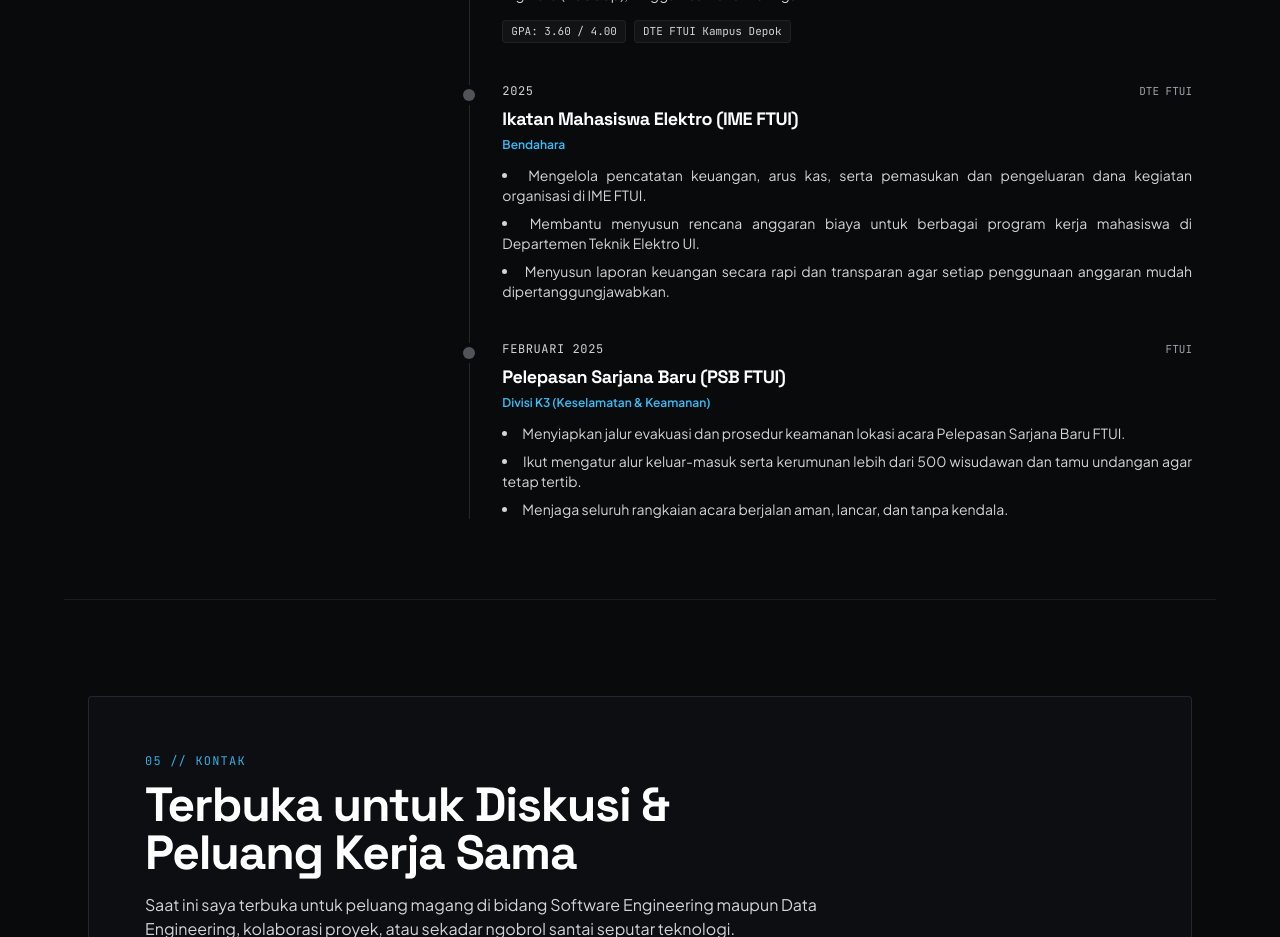
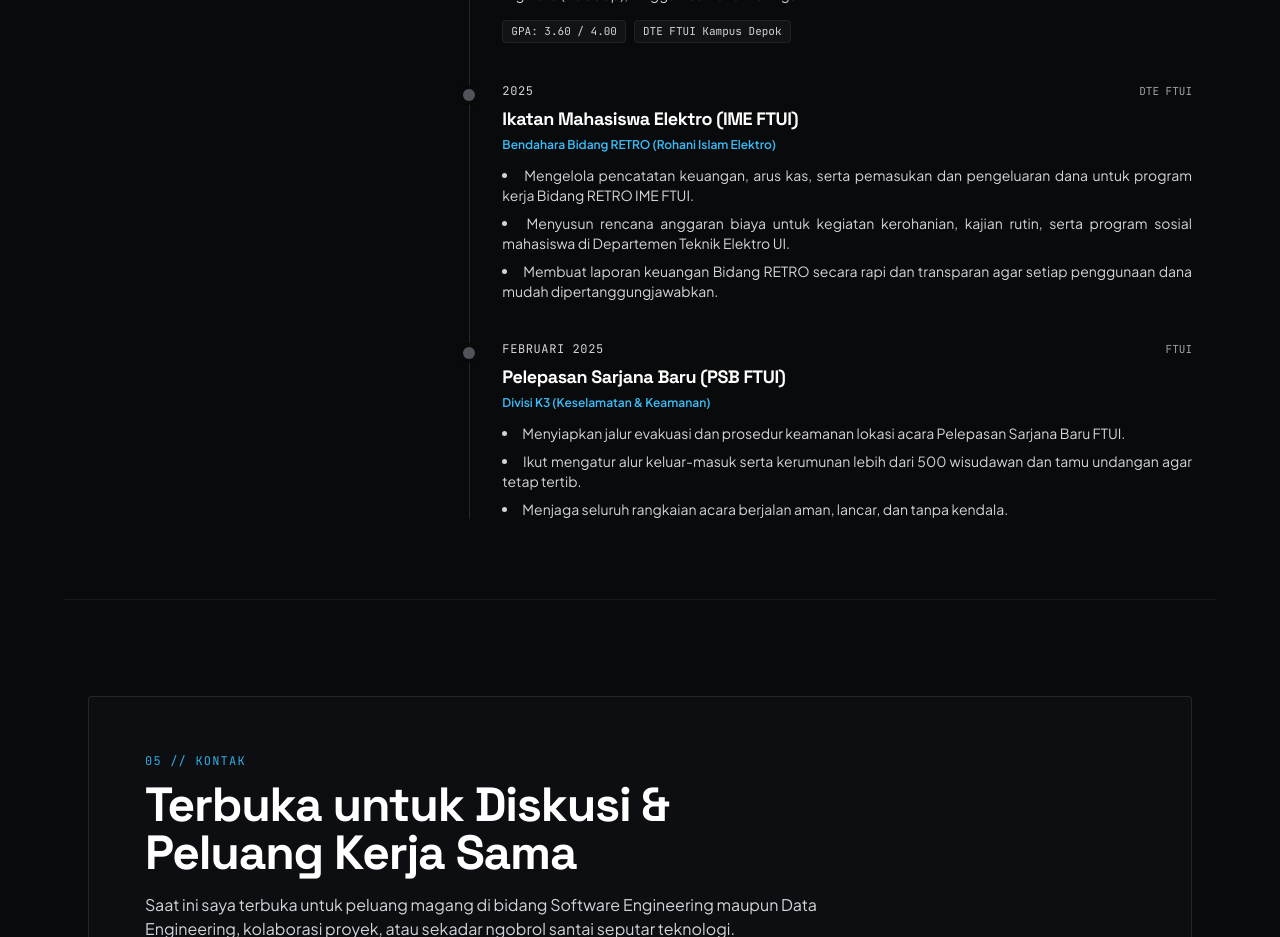
Before and after one commit to rifqifadill/portofolio, a Next.js app: page / in a window 1280 px wide. Shown: the part 4760-5697 px from the top of the page. Built offline with nearby package versions, Linux system fonts and the light colour scheme.

Commit message:
content: clarify IME FTUI role as Bendahara Bidang RETRO

```diff
--- a/app/page.tsx
+++ b/app/page.tsx
@@ -1448,21 +1448,21 @@ export default function PortfolioPage() {
                 </h3>
 
                 <p className="font-sans text-xs font-semibold text-sky-400 mb-3">
-                  {lang === "id" ? "Bendahara" : "Treasurer"}
+                  {lang === "id" ? "Bendahara Bidang RETRO (Rohani Islam Elektro)" : "Treasurer of RETRO Division (Rohani Islam Elektro)"}
                 </p>
 
                 <ul className="text-xs sm:text-sm text-zinc-300 space-y-2 list-disc list-inside text-justify">
                   {lang === "id" ? (
                     <>
-                      <li>Mengelola pencatatan keuangan, arus kas, serta pemasukan dan pengeluaran dana kegiatan organisasi di IME FTUI.</li>
-                      <li>Membantu menyusun rencana anggaran biaya untuk berbagai program kerja mahasiswa di Departemen Teknik Elektro UI.</li>
-                      <li>Menyusun laporan keuangan secara rapi dan transparan agar setiap penggunaan anggaran mudah dipertanggungjawabkan.</li>
+                      <li>Mengelola pencatatan keuangan, arus kas, serta pemasukan dan pengeluaran dana untuk program kerja Bidang RETRO IME FTUI.</li>
+                      <li>Menyusun rencana anggaran biaya untuk kegiatan kerohanian, kajian rutin, serta program sosial mahasiswa di Departemen Teknik Elektro UI.</li>
+                      <li>Membuat laporan keuangan Bidang RETRO secara rapi dan transparan agar setiap penggunaan dana mudah dipertanggungjawabkan.</li>
                     </>
                   ) : (
                     <>
-                      <li>Managed organizational bookkeeping, cash flow, and income/expense tracking for student programs at IME FTUI.</li>
-                      <li>Assisted in budgeting and financial planning across student initiatives within the Department of Electrical Engineering UI.</li>
-                      <li>Prepared clear and transparent financial accountability reports for organizational stakeholders.</li>
+                      <li>Managed division bookkeeping, cash flow, and income/expense tracking across programs in the RETRO Division of IME FTUI.</li>
+                      <li>Planned and allocated event budgets for student fellowship discussions, community outreach, and character-building initiatives.</li>
+                      <li>Prepared clear and transparent financial accountability reports for the executive board of IME FTUI.</li>
                     </>
                   )}
                 </ul>
```
